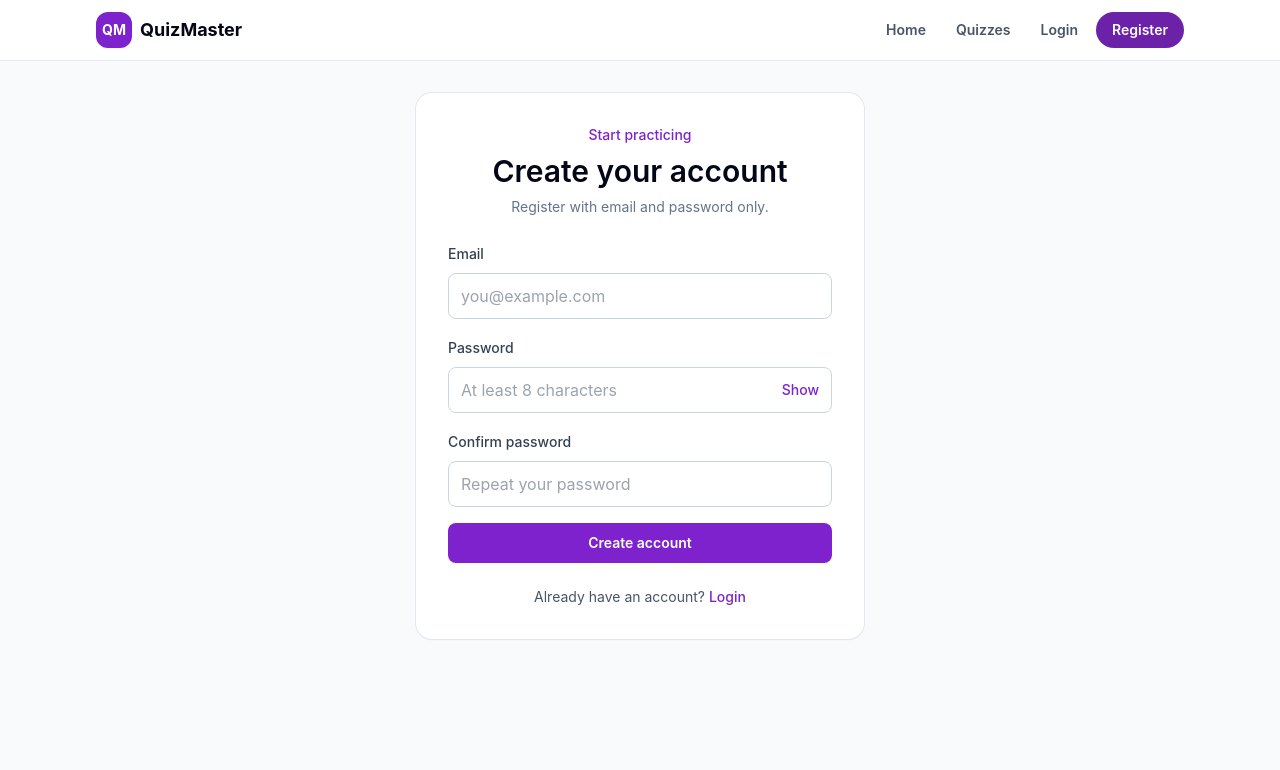
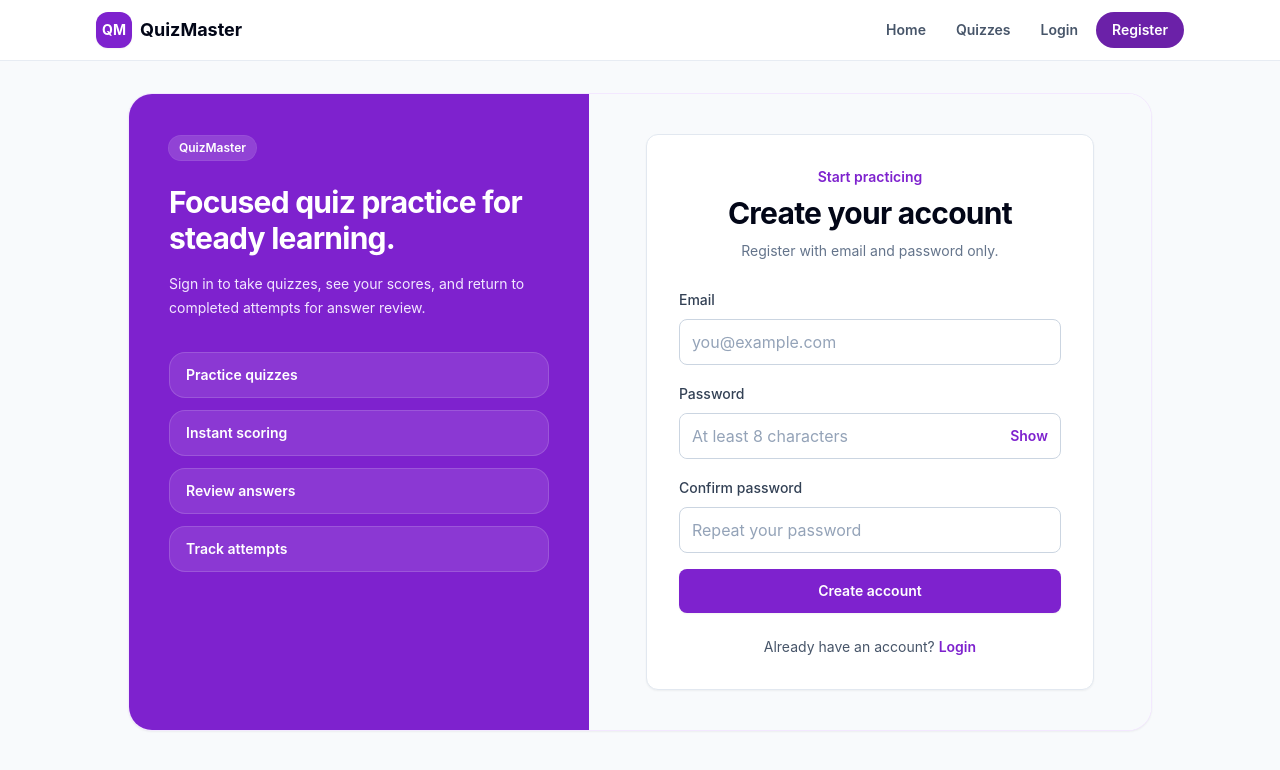
Before and after one commit to nguyenhdung2006/Quiz-Master, a React (Vite) app in the folder frontend/: page /register in a window 1280 px wide. Shown: the top 770 px of the page. Built offline with nearby package versions, Linux system fonts and the light colour scheme; no server answers.

Commit message:
Polish auth pages

```diff
--- /dev/null
+++ b/frontend/src/components/auth/AuthShell.jsx
@@ -0,0 +1,39 @@
+import Badge from "../ui/Badge.jsx";
+import Card from "../ui/Card.jsx";
+
+const highlights = ["Practice quizzes", "Instant scoring", "Review answers", "Track attempts"];
+
+export default function AuthShell({ children, description, eyebrow, footer, title }) {
+  return (
+    <section className="mx-auto grid max-w-5xl overflow-hidden rounded-3xl border border-purple-100 bg-white shadow-sm lg:grid-cols-[0.9fr_1.1fr]">
+      <aside className="bg-purple-700 p-8 text-white lg:p-10">
+        <Badge className="bg-white/15 text-white ring-white/20" variant="neutral">
+          QuizMaster
+        </Badge>
+        <h2 className="mt-6 text-3xl font-bold tracking-tight">Focused quiz practice for steady learning.</h2>
+        <p className="mt-4 text-sm leading-6 text-purple-100">
+          Sign in to take quizzes, see your scores, and return to completed attempts for answer review.
+        </p>
+        <div className="mt-8 grid gap-3 sm:grid-cols-2 lg:grid-cols-1">
+          {highlights.map((item) => (
+            <div key={item} className="rounded-2xl border border-white/15 bg-white/10 px-4 py-3 text-sm font-semibold">
+              {item}
+            </div>
+          ))}
+        </div>
+      </aside>
+
+      <div className="flex items-center justify-center bg-slate-50 p-5 sm:p-8 lg:p-10">
+        <Card className="w-full max-w-md shadow-md" padding="xl">
+          <div className="space-y-2 text-center">
+            <p className="text-sm font-semibold text-purple-700">{eyebrow}</p>
+            <h1 className="text-3xl font-bold tracking-tight text-slate-950">{title}</h1>
+            <p className="text-sm leading-6 text-slate-500">{description}</p>
+          </div>
+          <div className="mt-6">{children}</div>
+          {footer && <div className="mt-6">{footer}</div>}
+        </Card>
+      </div>
+    </section>
+  );
+}
--- a/frontend/src/pages/LoginPage.jsx
+++ b/frontend/src/pages/LoginPage.jsx
@@ -1,6 +1,9 @@
 import { useState } from "react";
 import { Link, useLocation, useNavigate } from "react-router-dom";
 import { useAuth } from "../auth/AuthContext.jsx";
+import AuthShell from "../components/auth/AuthShell.jsx";
+import Button from "../components/ui/Button.jsx";
+import { Input } from "../components/ui/FormControls.jsx";
 
 export default function LoginPage() {
   const { login } = useAuth();
@@ -41,74 +44,71 @@ export default function LoginPage() {
   }
 
   return (
-    <section className="mx-auto flex max-w-md flex-col gap-6 rounded-2xl bg-white p-8 shadow-sm ring-1 ring-slate-200">
-      <div className="space-y-2 text-center">
-        <p className="text-sm font-medium text-purple-700">Welcome back</p>
-        <h1 className="text-3xl font-semibold text-slate-950">Login to QuizMaster</h1>
-        <p className="text-sm text-slate-500">Use your email and password to continue.</p>
-      </div>
-
+    <AuthShell
+      description="Use your email and password to continue."
+      eyebrow="Welcome back"
+      title="Login to QuizMaster"
+      footer={
+        <p className="text-center text-sm text-slate-600">
+          New to QuizMaster?{" "}
+          <Link to="/register" className="font-semibold text-purple-700 hover:text-purple-800">
+            Create an account
+          </Link>
+        </p>
+      }
+    >
       {error && (
-        <div className="rounded-lg border border-red-200 bg-red-50 px-4 py-3 text-sm text-red-700">
+        <div className="mb-4 rounded-xl border border-red-200 bg-red-50 px-4 py-3 text-sm leading-6 text-red-700">
           {error}
         </div>
       )}
 
       {!error && successMessage && (
-        <div className="rounded-lg border border-emerald-200 bg-emerald-50 px-4 py-3 text-sm text-emerald-700">
+        <div className="mb-4 rounded-xl border border-emerald-200 bg-emerald-50 px-4 py-3 text-sm leading-6 text-emerald-700">
           {successMessage}
         </div>
       )}
 
       <form className="space-y-4" onSubmit={handleSubmit} noValidate>
-        <label className="block space-y-2">
-          <span className="text-sm font-medium text-slate-700">Email</span>
-          <input
+        <Input
           type="email"
+          label="Email"
           value={email}
           onChange={(event) => setEmail(event.target.value)}
           autoComplete="email"
-            className="w-full rounded-lg border border-slate-300 px-3 py-2.5 text-slate-950 outline-none transition focus:border-purple-500 focus:ring-2 focus:ring-purple-100"
           placeholder="you@example.com"
         />
-        </label>
 
         <label className="block space-y-2">
           <span className="text-sm font-medium text-slate-700">Password</span>
-          <div className="flex rounded-lg border border-slate-300 bg-white focus-within:border-purple-500 focus-within:ring-2 focus-within:ring-purple-100">
+          <div className="flex rounded-lg border border-slate-300 bg-white transition focus-within:border-purple-500 focus-within:ring-4 focus-within:ring-purple-100">
             <input
               type={showPassword ? "text" : "password"}
               value={password}
               onChange={(event) => setPassword(event.target.value)}
               autoComplete="current-password"
-              className="min-w-0 flex-1 rounded-l-lg px-3 py-2.5 text-slate-950 outline-none"
+              className="min-w-0 flex-1 rounded-l-lg px-3 py-2.5 text-slate-950 outline-none placeholder:text-slate-400"
               placeholder="Your password"
             />
             <button
               type="button"
               onClick={() => setShowPassword((value) => !value)}
-              className="rounded-r-lg px-3 text-sm font-medium text-purple-700 hover:bg-purple-50"
+              className="rounded-r-lg px-3 text-sm font-semibold text-purple-700 transition hover:bg-purple-50"
             >
               {showPassword ? "Hide" : "Show"}
             </button>
           </div>
         </label>
 
-        <button
+        <Button
           type="submit"
           disabled={submitting}
-          className="w-full rounded-lg bg-purple-700 px-4 py-2.5 text-sm font-semibold text-white transition hover:bg-purple-800 disabled:cursor-not-allowed disabled:bg-purple-300"
+          className="w-full"
+          size="lg"
         >
           {submitting ? "Logging in..." : "Login"}
-        </button>
+        </Button>
       </form>
-
-      <p className="text-center text-sm text-slate-600">
-        New to QuizMaster?{" "}
-        <Link to="/register" className="font-medium text-purple-700 hover:text-purple-800">
-          Create an account
-        </Link>
-      </p>
-    </section>
+    </AuthShell>
   );
 }
--- a/frontend/src/pages/RegisterPage.jsx
+++ b/frontend/src/pages/RegisterPage.jsx
@@ -1,6 +1,9 @@
 import { useState } from "react";
 import { Link, useNavigate } from "react-router-dom";
 import { useAuth } from "../auth/AuthContext.jsx";
+import AuthShell from "../components/auth/AuthShell.jsx";
+import Button from "../components/ui/Button.jsx";
+import { Input } from "../components/ui/FormControls.jsx";
 
 export default function RegisterPage() {
   const { register } = useAuth();
@@ -46,80 +49,74 @@ export default function RegisterPage() {
   }
 
   return (
-    <section className="mx-auto flex max-w-md flex-col gap-6 rounded-2xl bg-white p-8 shadow-sm ring-1 ring-slate-200">
-      <div className="space-y-2 text-center">
-        <p className="text-sm font-medium text-purple-700">Start practicing</p>
-        <h1 className="text-3xl font-semibold text-slate-950">Create your account</h1>
-        <p className="text-sm text-slate-500">Register with email and password only.</p>
-      </div>
-
+    <AuthShell
+      description="Register with email and password only."
+      eyebrow="Start practicing"
+      title="Create your account"
+      footer={
+        <p className="text-center text-sm text-slate-600">
+          Already have an account?{" "}
+          <Link to="/login" className="font-semibold text-purple-700 hover:text-purple-800">
+            Login
+          </Link>
+        </p>
+      }
+    >
       {error && (
-        <div className="rounded-lg border border-red-200 bg-red-50 px-4 py-3 text-sm text-red-700">
+        <div className="mb-4 rounded-xl border border-red-200 bg-red-50 px-4 py-3 text-sm leading-6 text-red-700">
           {error}
         </div>
       )}
 
       <form className="space-y-4" onSubmit={handleSubmit} noValidate>
-        <label className="block space-y-2">
-          <span className="text-sm font-medium text-slate-700">Email</span>
-          <input
+        <Input
           type="email"
+          label="Email"
           value={email}
           onChange={(event) => setEmail(event.target.value)}
           autoComplete="email"
-            className="w-full rounded-lg border border-slate-300 px-3 py-2.5 text-slate-950 outline-none transition focus:border-purple-500 focus:ring-2 focus:ring-purple-100"
           placeholder="you@example.com"
         />
-        </label>
 
         <label className="block space-y-2">
           <span className="text-sm font-medium text-slate-700">Password</span>
-          <div className="flex rounded-lg border border-slate-300 bg-white focus-within:border-purple-500 focus-within:ring-2 focus-within:ring-purple-100">
+          <div className="flex rounded-lg border border-slate-300 bg-white transition focus-within:border-purple-500 focus-within:ring-4 focus-within:ring-purple-100">
             <input
               type={showPassword ? "text" : "password"}
               value={password}
               onChange={(event) => setPassword(event.target.value)}
               autoComplete="new-password"
-              className="min-w-0 flex-1 rounded-l-lg px-3 py-2.5 text-slate-950 outline-none"
+              className="min-w-0 flex-1 rounded-l-lg px-3 py-2.5 text-slate-950 outline-none placeholder:text-slate-400"
               placeholder="At least 8 characters"
             />
             <button
               type="button"
               onClick={() => setShowPassword((value) => !value)}
-              className="rounded-r-lg px-3 text-sm font-medium text-purple-700 hover:bg-purple-50"
+              className="rounded-r-lg px-3 text-sm font-semibold text-purple-700 transition hover:bg-purple-50"
             >
               {showPassword ? "Hide" : "Show"}
             </button>
           </div>
         </label>
 
-        <label className="block space-y-2">
-          <span className="text-sm font-medium text-slate-700">Confirm password</span>
-          <input
+        <Input
           type={showPassword ? "text" : "password"}
+          label="Confirm password"
           value={confirmPassword}
           onChange={(event) => setConfirmPassword(event.target.value)}
           autoComplete="new-password"
-            className="w-full rounded-lg border border-slate-300 px-3 py-2.5 text-slate-950 outline-none transition focus:border-purple-500 focus:ring-2 focus:ring-purple-100"
           placeholder="Repeat your password"
         />
-        </label>
 
-        <button
+        <Button
           type="submit"
           disabled={submitting}
-          className="w-full rounded-lg bg-purple-700 px-4 py-2.5 text-sm font-semibold text-white transition hover:bg-purple-800 disabled:cursor-not-allowed disabled:bg-purple-300"
+          className="w-full"
+          size="lg"
         >
           {submitting ? "Creating account..." : "Create account"}
-        </button>
+        </Button>
       </form>
-
-      <p className="text-center text-sm text-slate-600">
-        Already have an account?{" "}
-        <Link to="/login" className="font-medium text-purple-700 hover:text-purple-800">
-          Login
-        </Link>
-      </p>
-    </section>
+    </AuthShell>
   );
 }
```
Lines whose indentation alone changed are shown as unchanged.
